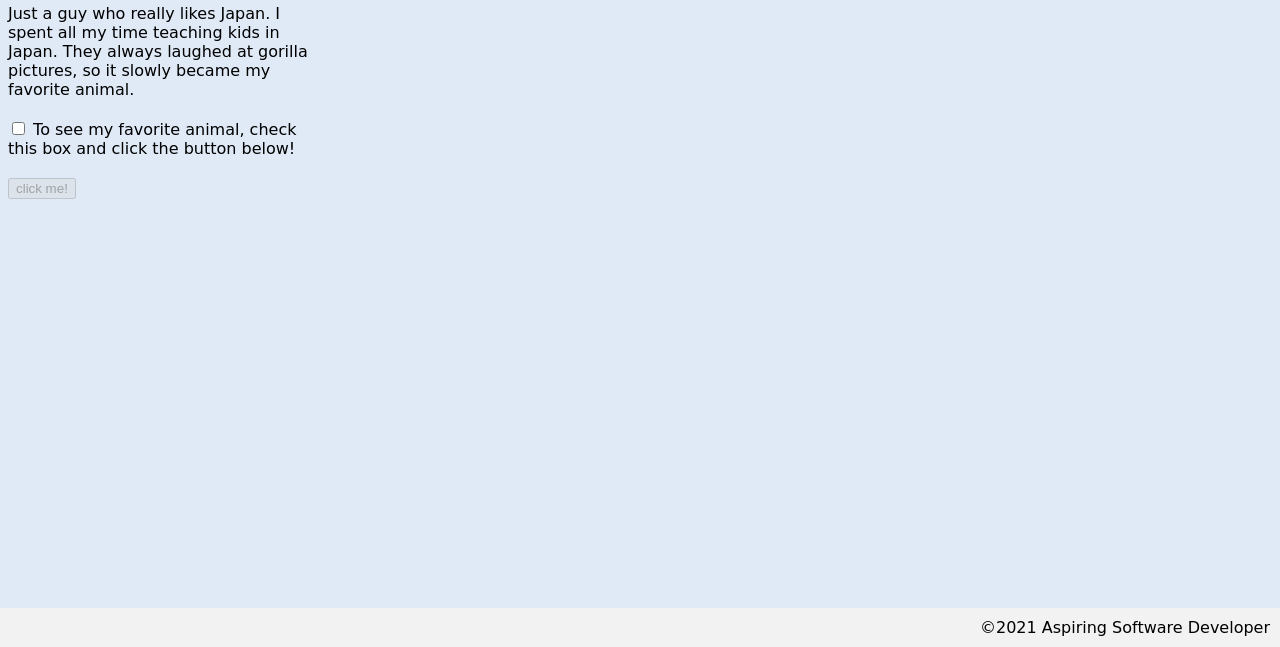
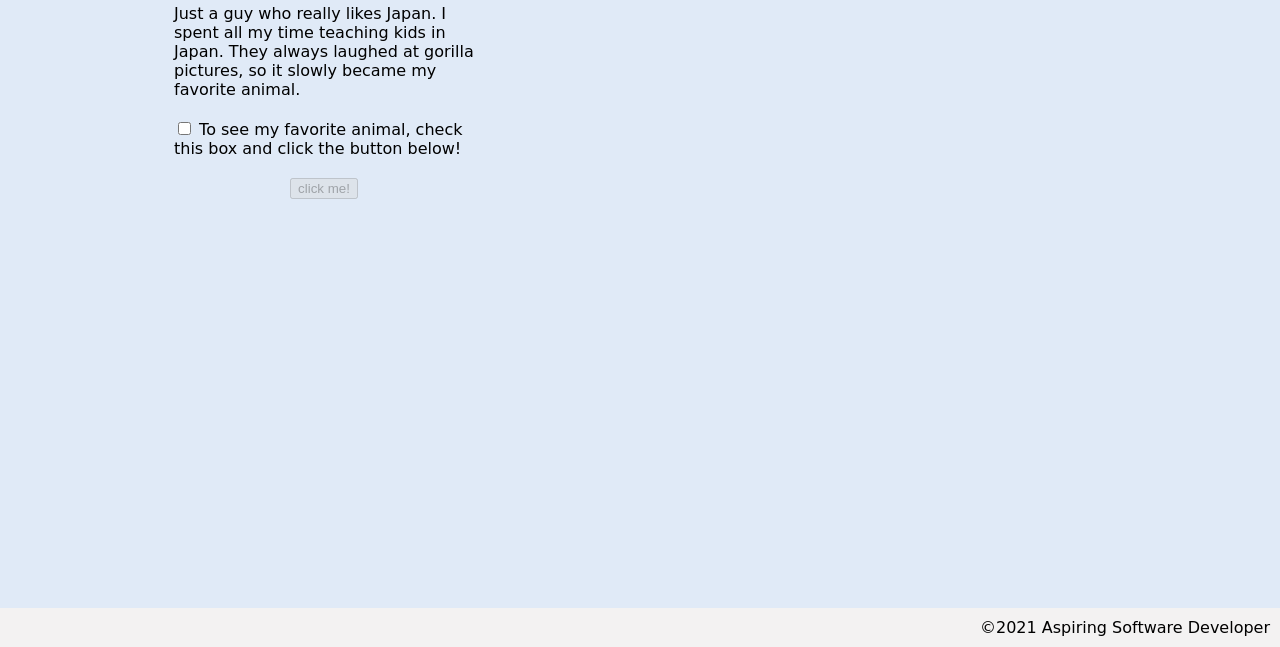
Before and after one commit to davejfish/aboutMe, a plain HTML site: page index.html in a window 1280 px wide. Shown: the part 153-800 px from the top of the page. Drawn offline with Linux system fonts and the light colour scheme; a web font is replaced by a local one.

Commit message:
centered content within each section

```diff
--- a/styles.css
+++ b/styles.css
@@ -22,6 +22,13 @@ main {
         display: grid;
         grid-template-columns: 50% 50%;
     }
+}
+
+section {
+    display: flex;
+    flex-direction: column;
+    justify-content: center;
+    align-items: center;
 }
 
 body {
```
